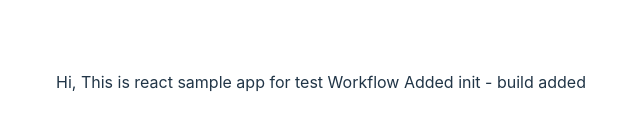
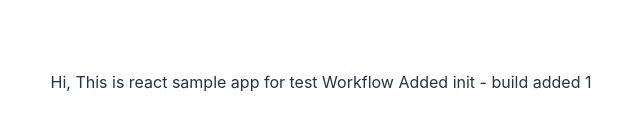
Before and after one commit to SanjoyPatorTv/ReactTestAPp, a React (Vite) app: page / in a window 1280 px wide. Shown: the part 318-448 px from the top of the page, without its empty margins (319-959 px from the left). Built offline with nearby package versions, Linux system fonts and the light colour scheme.

Commit message:
build added in script 01

```diff
--- a/src/App.jsx
+++ b/src/App.jsx
@@ -9,7 +9,7 @@ function App() {
     <div className="App">
       <div>
         Hi, This is react sample app for test
-        Workflow Added init - build added
+        Workflow Added init - build added 1
       </div>
     </div>
   )
```
